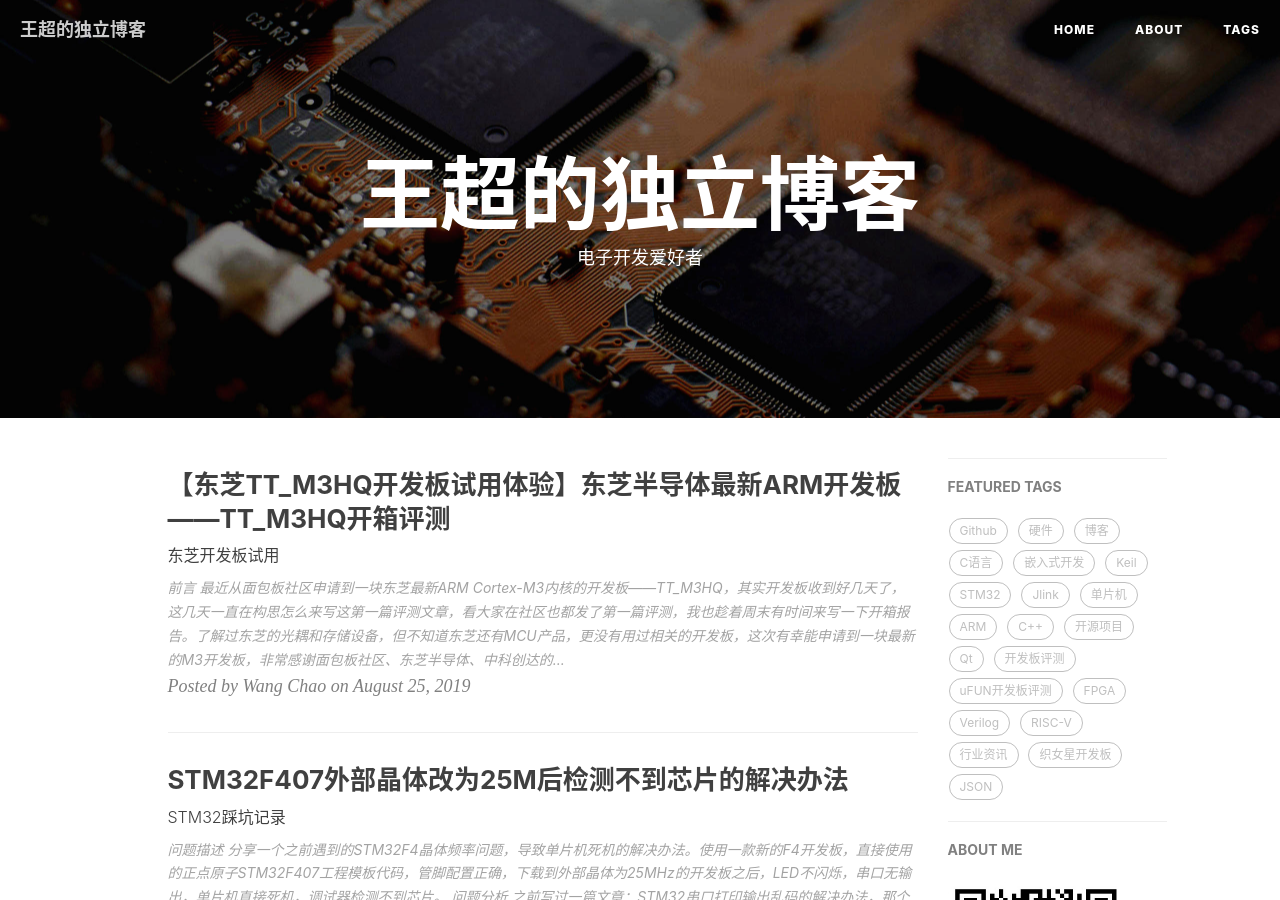
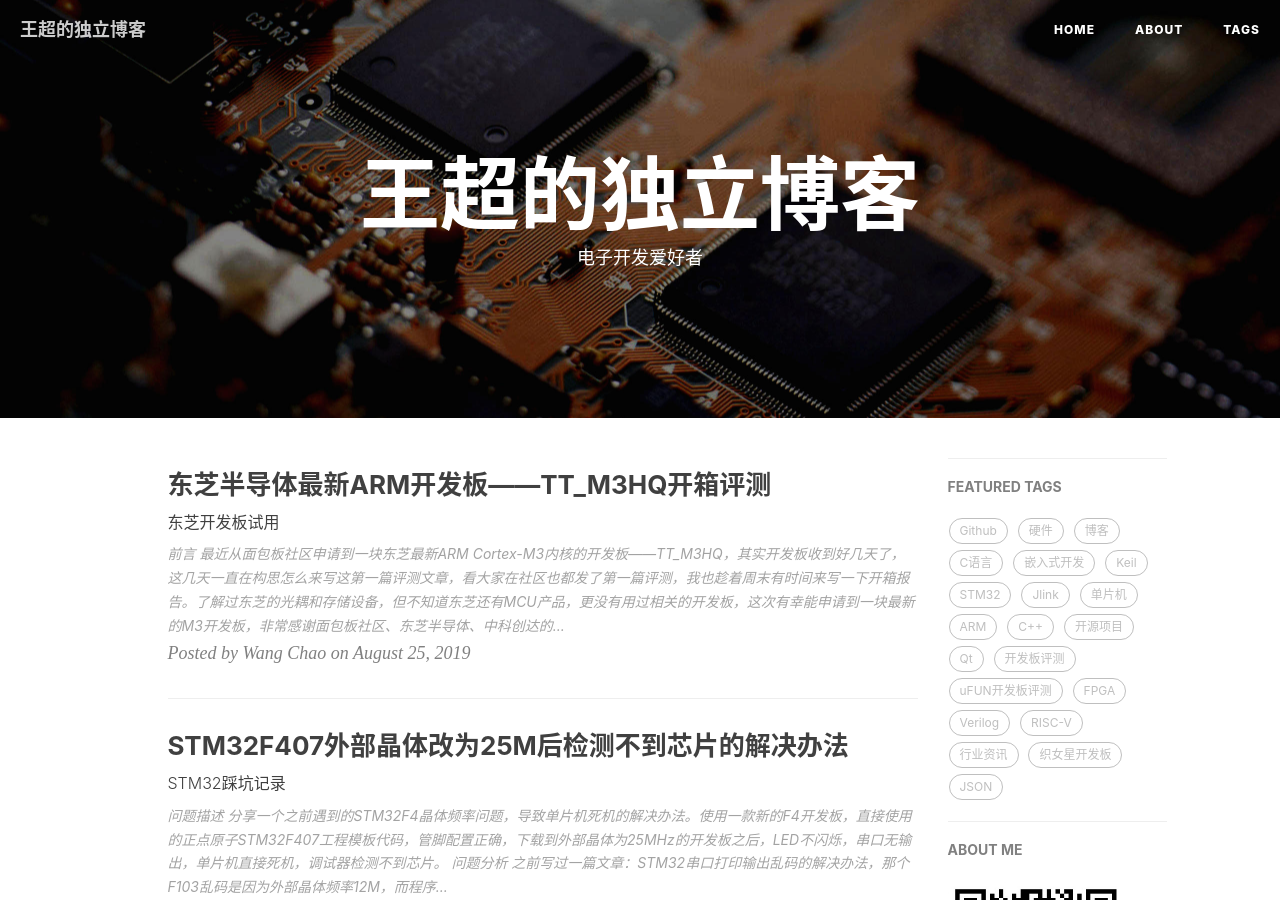
Before and after one commit to whik/whik.github.io, a Jekyll site: the page built from index.html, in a window 1280 px wide and 900 px high. Built offline with Jekyll 4.4.1, drawn with Linux system fonts in a browser that asks for light colours; nearby versions of some CDN libraries; a script that is not in the unit is left out; the list of posts is cut into pages by our own code; comment, search, counter and statistics services are not loaded.

Commit message:
更新README，修改文章

```diff
--- a/_posts/2019-08-25-TT-M3HQ-0.md
+++ b/_posts/2019-08-25-TT-M3HQ-0.md
@@ -1,6 +1,6 @@
 ---
 layout:     post
-title:   【东芝TT_M3HQ开发板试用体验】东芝半导体最新ARM开发板——TT_M3HQ开箱评测
+title:   东芝半导体最新ARM开发板——TT_M3HQ开箱评测
 subtitle:	东芝开发板试用
 date:       2019-08-25 22:30:40 +0800
 author:     Wang Chao
```
Also changed, not shown: README.md, img/TT_M3HQ.jpg.
